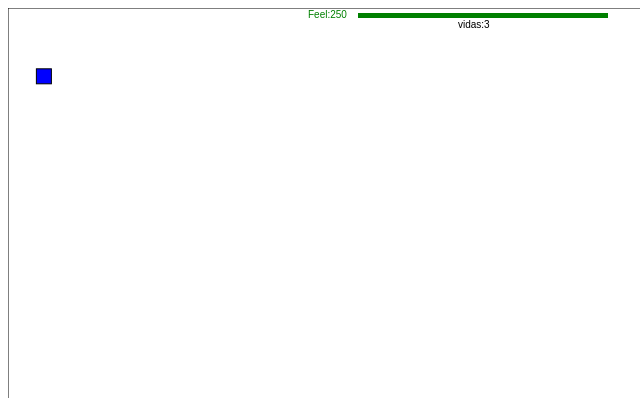
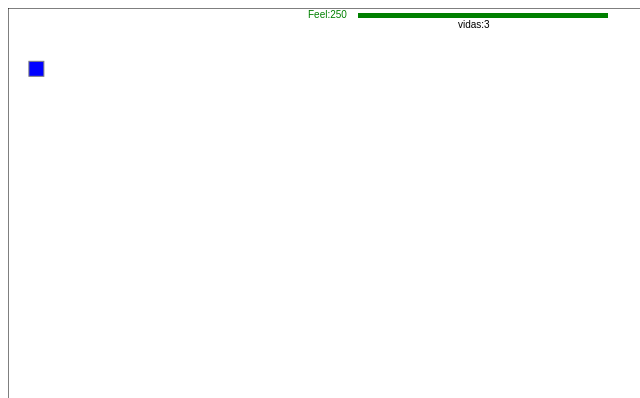
Before and after one commit to ufjf-dcc104/dcc104-canvas-exr01-ClaudioLopes, a plain HTML site: page index.html in a window 1280 px wide. Shown: the top 398 px of the page, 0-640 px from the left. Drawn offline with Linux system fonts and the light colour scheme.

Commit message:
corrigindo colisão

```diff
--- a/Sprite.js
+++ b/Sprite.js
@@ -13,10 +13,16 @@
 }
 
 Sprite.prototype.desenhar = function(ctx){
+  ctx.save();
+  ctx.translate(this.x, this.y);
   ctx.fillStyle = this.color;
-  ctx.fillRect(this.x,this.y, this.width, this.height);
+  ctx.fillRect(-this.width/2, -this.height/2,this.width,this.height);
+  ctx.fill();
   ctx.strokeStyle = "black";
-  ctx.strokeRect(this.x,this.y, this.width, this.height);
+  ctx.stroke();
+  ctx.strokeStyle = "grey";
+  ctx.strokeRect(-this.width/2, -this.height/2, this.width, this.height);
+  ctx.restore();
 };
 
 Sprite.prototype.mover = function(dt){
@@ -33,4 +39,6 @@
       this.vy = 0;
       this.ax = 0;
       this.ay = 0;
+      this.gravidade = 0;
+      this.vento = 0;
 };
--- a/index.html
+++ b/index.html
@@ -45,7 +45,7 @@
       actor.desenhar(ctx);
       actor.mover(dt);
       feel += actor.acelerando*25*dt;
-      if(actor.x >= 750 && actor.y+15 > 350){
+      if(actor.x >= 750 && actor.y+(15/2) > 350){
         actor.win(actor.x,actor.y);
       }
 
```
